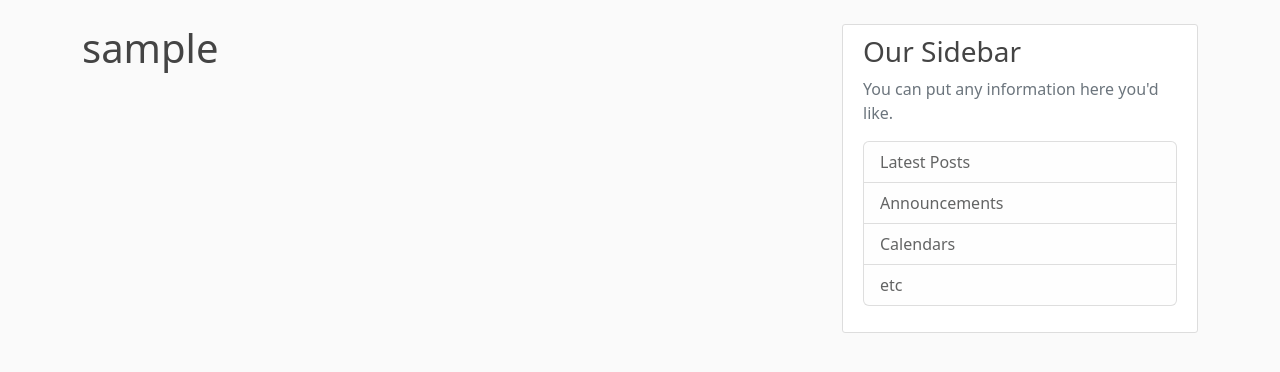
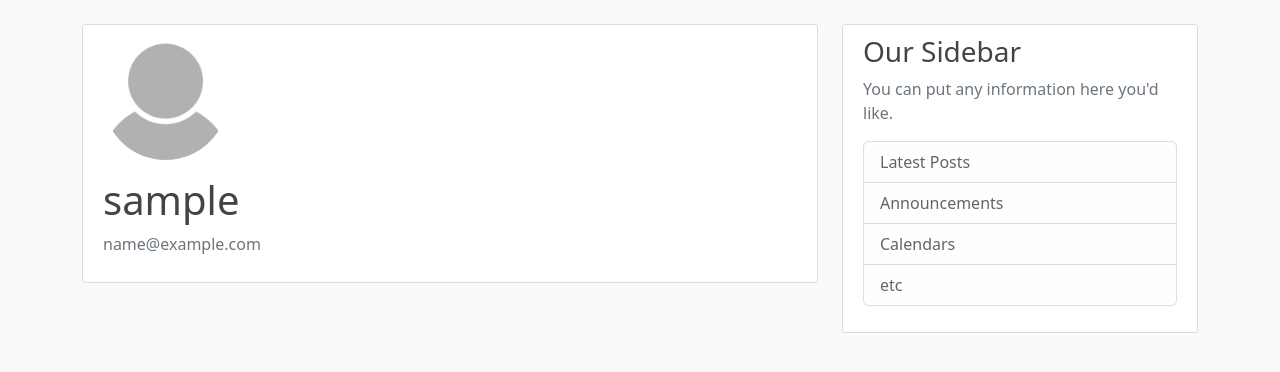
Before and after one commit to Guillermo-N/flask-blog, a Flask app: page /account in a window 1280 px wide. Shown: the part 56-428 px from the top of the page. Run offline with Flask 2, Linux system fonts and the light colour scheme; the visitor is signed in with stand-in values (Sample User, id 1); data comes from the database, SQL or seed files in the repository.

Commit message:
Account page, default image display.

```diff
--- a/flaskblog/routes.py
+++ b/flaskblog/routes.py
@@ -78,4 +78,5 @@ def logout():
 @app.route("/account")
 @login_required
 def account():
-    return render_template("account.html", title="Account")
+    image_file = url_for("static", filename=f"profile_pictures/{current_user.image_file}")
+    return render_template("account.html", title="Account", image_file=image_file)
--- a/flaskblog/templates/account.html
+++ b/flaskblog/templates/account.html
@@ -1,4 +1,12 @@
 {% extends "layout.html" %}
 {% block content %}
-    <h1>{{ current_user.username }}</h1>
+    <div class="content-section">
+        <div class="media">
+            <img class="rounded-circle account-img" src="{{ image_file }}">
+            <div class="media-body">
+                <h2 class="account-heading">{{ current_user.username }}</h2>
+                <p class="text-secondary">{{ current_user.email }}</p>
+            </div>
+        </div>
+    </div>
 {% endblock content %}
```
Also changed, not shown: flaskblog/static/profile_pictures/default.jpg (added), 1 other file.
